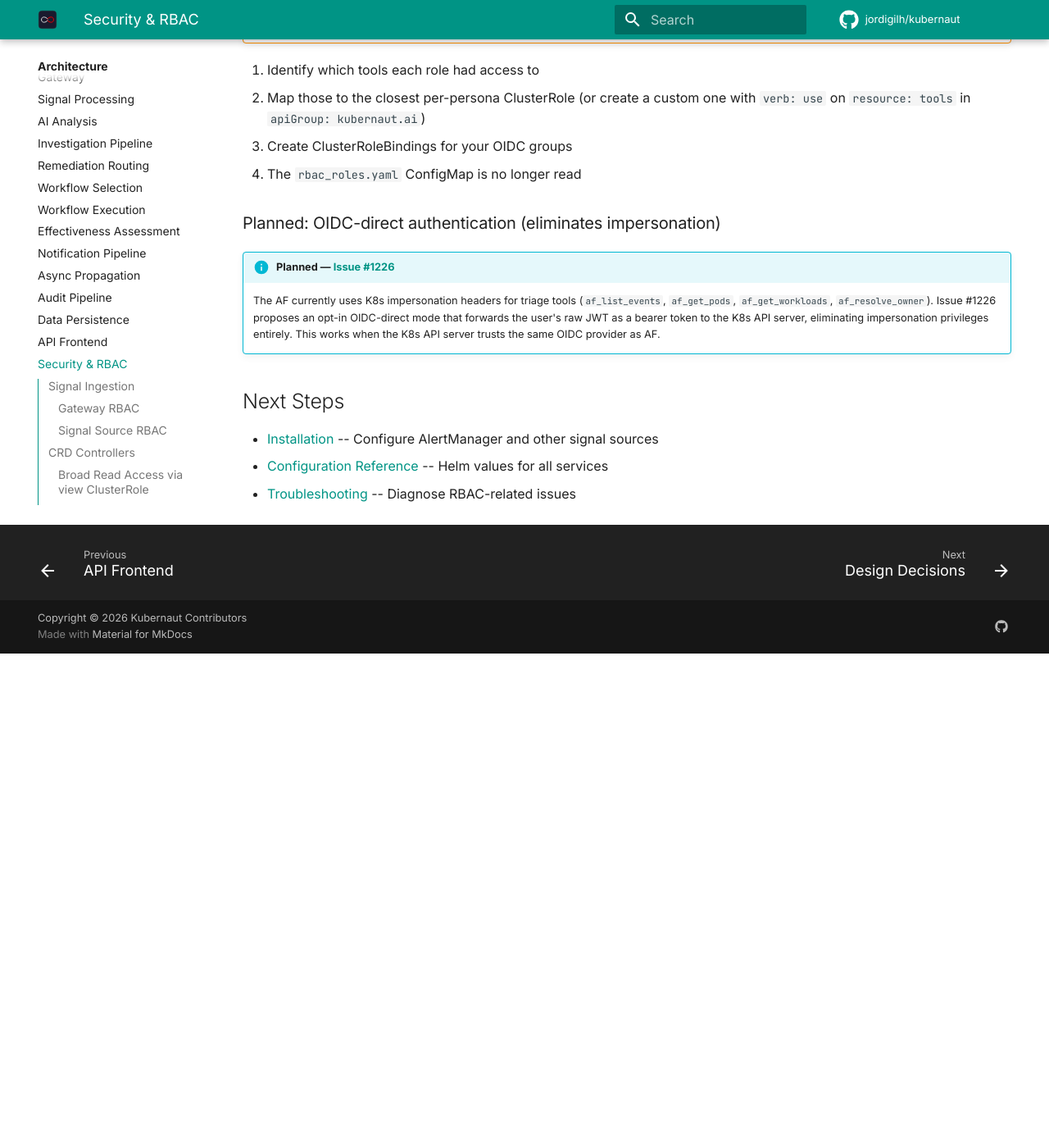
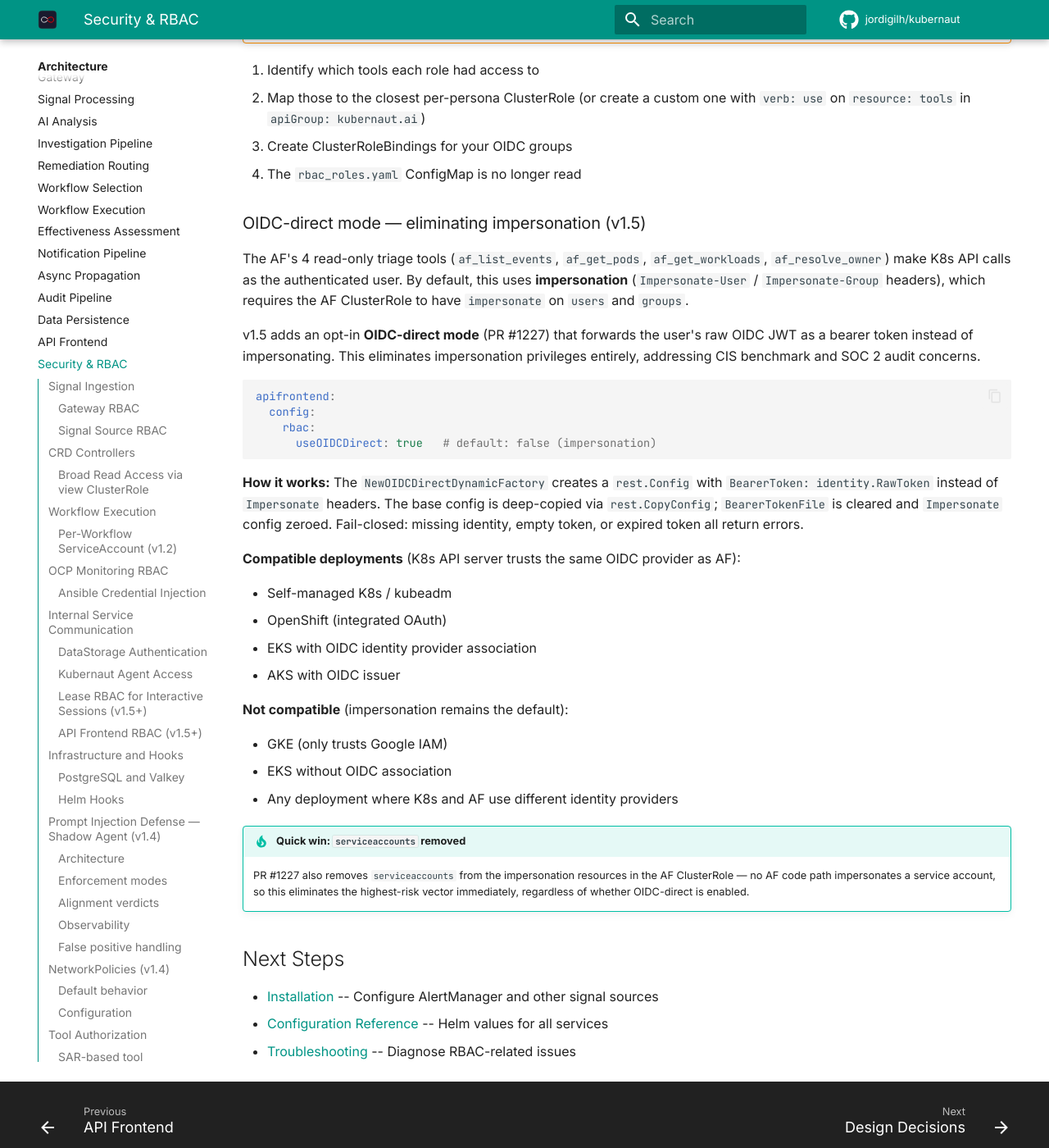
Before and after one commit to jordigilh/kubernaut-docs, an MkDocs documentation site: the page built from docs/architecture/security-rbac.md, in a window 1280 px wide and 1400 px high, scrolled down 15516 px. Shown: the whole window at 82% size. Built offline with MkDocs 1.6.1 and Material for MkDocs 9.7.7, drawn with Linux system fonts in a browser that asks for light colours; comment, search, counter and statistics services are not loaded; the version menu is left out; before the commit the page ends 16313 px from its top, so only the background shows below that; some of the changed text lies outside the part shown.

Commit message:
feat: document OIDC-direct auth mode and serviceaccounts removal (PR #1227)
PR #1227 (issue #1226) adds two changes shipping in v1.5:

1. Opt-in OIDC-direct mode (rbac.useOIDCDirect: true) that forwards
   the user's raw OIDC JWT as a bearer token to the K8s API server,
   eliminating impersonation privileges for triage tools. Compatible
   with self-managed K8s, OpenShift, EKS+OIDC, AKS. Fail-closed:
   missing identity, empty/expired token all denied.

2. serviceaccounts removed from AF ClusterRole impersonation resources
   — no AF code path impersonates a service account.

Updates:
- security-rbac.md: Full OIDC-direct section with architecture,
  config, compatibility matrix. AF RBAC table updated (no more
  serviceaccounts in impersonate rule).
- whats-new/index.md: New "OIDC-direct mode" entry.

Co-authored-by: Cursor <cursoragent@cursor.com>

````diff
--- a/docs/architecture/security-rbac.md
+++ b/docs/architecture/security-rbac.md
@@ -244,7 +244,7 @@ The API Frontend ServiceAccount requires:
 | `kubernaut.ai` | `investigationsessions`, `investigationsessions/status` | get, list, watch, create, update, patch, delete | Session CRD management (PR #1224) |
 | `kubernaut.ai` | `remediationrequests` | get, list, create | RR access for interactive sessions |
 | `authorization.k8s.io` | `subjectaccessreviews` | create | SAR-based tool authorization |
-| _(core)_ | `users`, `groups`, `serviceaccounts` | impersonate | Triage tool delegation ([#1226](https://github.com/jordigilh/kubernaut/issues/1226) plans OIDC-direct mode to eliminate this) |
+| _(core)_ | `users`, `groups` | impersonate | Triage tool delegation (default mode; `serviceaccounts` removed in PR #1227) |
 
 ## Infrastructure and Hooks
 
@@ -434,10 +434,36 @@ apifrontend:
 3. Create ClusterRoleBindings for your OIDC groups
 4. The `rbac_roles.yaml` ConfigMap is no longer read
 
-### Planned: OIDC-direct authentication (eliminates impersonation)
+### OIDC-direct mode — eliminating impersonation (v1.5)
 
-!!! info "Planned — [Issue #1226](https://github.com/jordigilh/kubernaut/issues/1226)"
-    The AF currently uses K8s impersonation headers for triage tools (`af_list_events`, `af_get_pods`, `af_get_workloads`, `af_resolve_owner`). Issue #1226 proposes an opt-in OIDC-direct mode that forwards the user's raw JWT as a bearer token to the K8s API server, eliminating impersonation privileges entirely. This works when the K8s API server trusts the same OIDC provider as AF.
+The AF's 4 read-only triage tools (`af_list_events`, `af_get_pods`, `af_get_workloads`, `af_resolve_owner`) make K8s API calls as the authenticated user. By default, this uses **impersonation** (`Impersonate-User` / `Impersonate-Group` headers), which requires the AF ClusterRole to have `impersonate` on `users` and `groups`.
+
+v1.5 adds an opt-in **OIDC-direct mode** (PR #1227) that forwards the user's raw OIDC JWT as a bearer token instead of impersonating. This eliminates impersonation privileges entirely, addressing CIS benchmark and SOC 2 audit concerns.
+
+```yaml
+apifrontend:
+  config:
+    rbac:
+      useOIDCDirect: true   # default: false (impersonation)
+```
+
+**How it works:** The `NewOIDCDirectDynamicFactory` creates a `rest.Config` with `BearerToken: identity.RawToken` instead of `Impersonate` headers. The base config is deep-copied via `rest.CopyConfig`; `BearerTokenFile` is cleared and `Impersonate` config zeroed. Fail-closed: missing identity, empty token, or expired token all return errors.
+
+**Compatible deployments** (K8s API server trusts the same OIDC provider as AF):
+
+- Self-managed K8s / kubeadm
+- OpenShift (integrated OAuth)
+- EKS with OIDC identity provider association
+- AKS with OIDC issuer
+
+**Not compatible** (impersonation remains the default):
+
+- GKE (only trusts Google IAM)
+- EKS without OIDC association
+- Any deployment where K8s and AF use different identity providers
+
+!!! tip "Quick win: `serviceaccounts` removed"
+    PR #1227 also removes `serviceaccounts` from the impersonation resources in the AF ClusterRole — no AF code path impersonates a service account, so this eliminates the highest-risk vector immediately, regardless of whether OIDC-direct is enabled.
 
 ## Next Steps
 
--- a/docs/whats-new/index.md
+++ b/docs/whats-new/index.md
@@ -60,6 +60,14 @@ The API Frontend's static `rbac_roles.yaml` ConfigMap has been **replaced by Kub
 SAR uses verb `use` on resource `tools` in apiGroup `kubernaut.ai`. Authorization is fail-closed: SAR API errors deny the tool call. Results are cached with a configurable TTL (default 30s via `apifrontend.config.rbac.sarCacheTTL`).
 
 See [Security & RBAC: Tool Authorization](../architecture/security-rbac.md#tool-authorization-v15) for the full model and binding examples.
+
+### OIDC-direct mode for triage tools
+
+An opt-in authentication mode (PR #1227) that forwards the user's raw OIDC JWT as a bearer token to the K8s API server, eliminating the need for impersonation privileges. Enable via `apifrontend.config.rbac.useOIDCDirect: true`. Compatible with any deployment where the K8s API server trusts the same OIDC provider as the API Frontend. Impersonation remains the default for non-compatible environments.
+
+Additionally, `serviceaccounts` has been removed from the AF ClusterRole's impersonation resources — no AF code path impersonates a service account.
+
+See [Security & RBAC: OIDC-direct mode](../architecture/security-rbac.md#oidc-direct-mode-eliminating-impersonation-v15) for the full model and compatibility matrix.
 
 ### Session takeover security (SEC-TAKEOVER-001)
 
````
